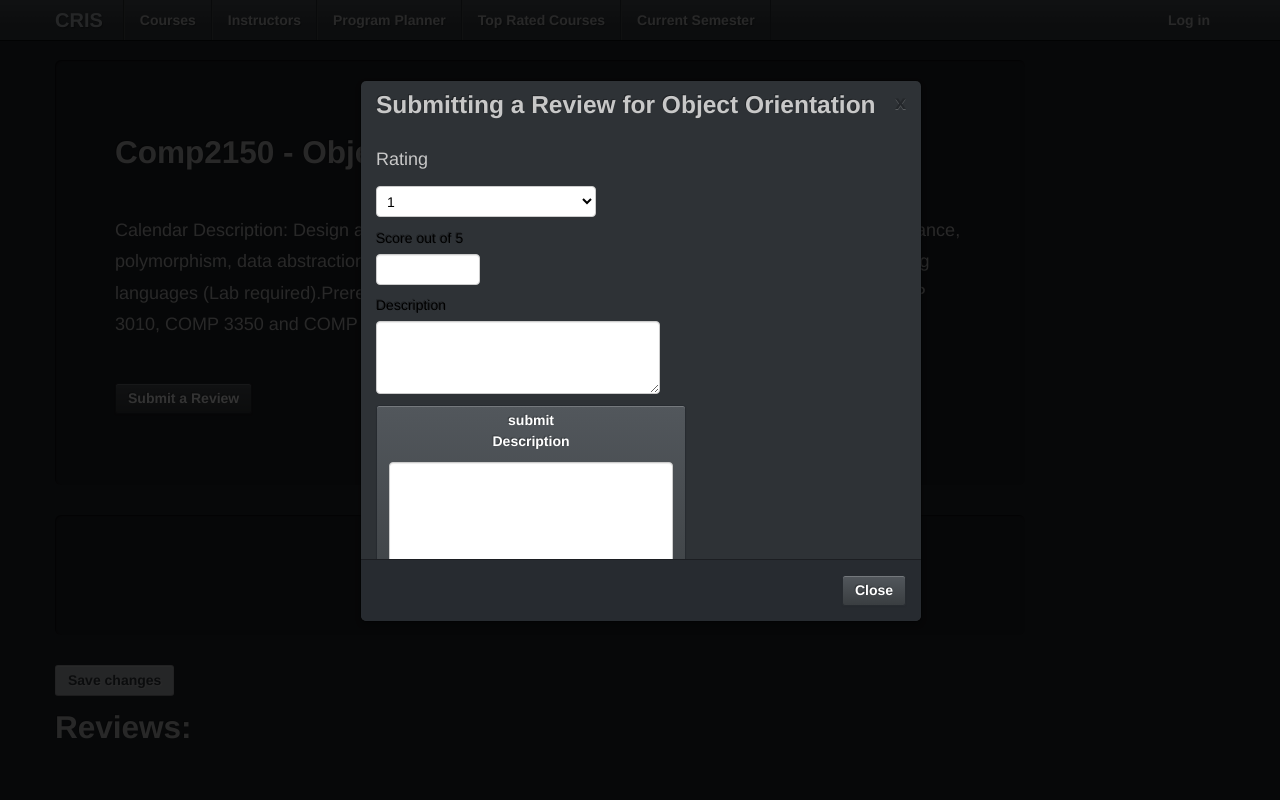
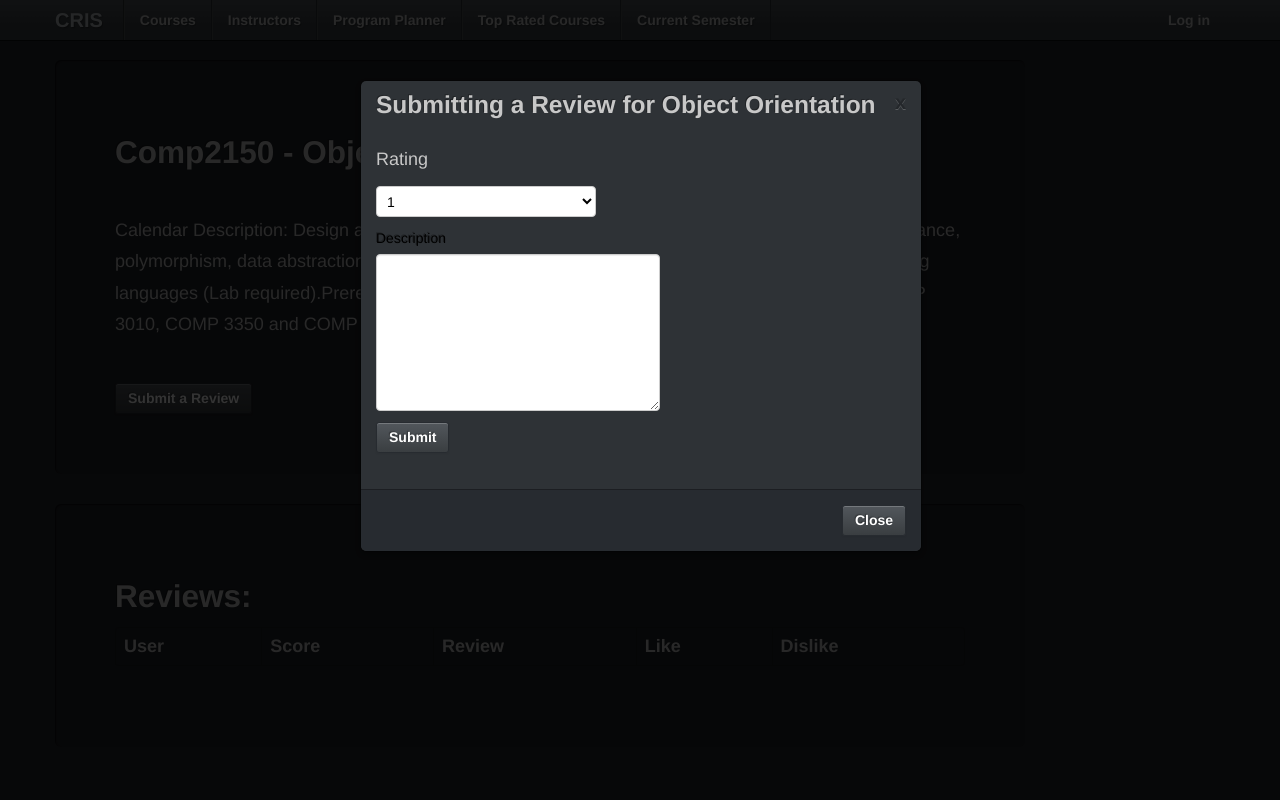
Before and after one commit to osemeabulu/COMP-4350--Group-8, a Flask app: template cris/templates/courses/show_course.html in a window 1280 px wide, after a click on "Submit a Review". Run offline with Flask 2, Linux system fonts and the light colour scheme; the template is opened without the code that fills it: values that come from a table or form of the project are taken from there, others are empty; data comes from the database, SQL or seed files in the repository; some libraries are stand-ins or nearby versions.

Commit message:
Fixed more merge issues with review model and show_course.html

```diff
--- a/cris/templates/courses/show_course.html
+++ b/cris/templates/courses/show_course.html
@@ -30,71 +30,25 @@
                         </select>
 					</div>
 					<div>
-
-						<label class="control-label" for="score">Score out of 5</label>
-						<input type="text" data-jsonify-name="rscr" class="input-small" id="score"></input>
-					</div>
-					<div>
 						<label class="control-label" for="description">Description</label>
-						<textarea class="input-xlarge" data-jsonify-name="rdesc" id="description" rows="3"></textarea>
-					</div>
-					<div>
-						<!--button type="submit" class="btn" data-toggle="modal" data-target="#reviewModal" data-show="false">submit</button-->
-						<button type="submit" class="btn">submit</button-->
-
-						<p>Description</p>
 						<textarea class="input-xlarge" data-jsonify-name="rdesc" id="description" rows="7"></textarea>
-
 					</div>
                     <button type="submit" class="btn">Submit</button>
 				</fieldset>
 			</form>
             </div>
-
             <div class="modal-footer">
                 <button class="btn" data-dismiss="modal" aria-hidden="true">Close</button>
             </div>
         </div>
 
-        <p>
-			<!--
-			<a class="btn btn-primary btn-small" href="" id="submit">
-				submit
-			</a>
-			-->
-
-			<!--
-            <button class="btn btn-success btn-mini"><i class="icon-white icon-thumbs-up"></i></button>
-            <button class="btn btn-danger btn-mini"><i class="icon-white icon-thumbs-down"></i></button>
-            -->
-        </p>
     </div>
 
-    <!--div class="hero-unit"-->
-
-    <div class="hero-unit" id="results">
-
-    </div>
-    <div id="reviewContainer">
-    	<div id="reviewModal" class="modal hide fade" tabindex="-1" role="dialog" aria-labelledby="myModalLabel" aria-hidden="true">
-    		<div class="modal-header">
-    			<button type="button" class="close" data-dismiss="modal" aria-hidden="true">×</button>
-				<h3 id="myModalLabel"></h3>
-			</div>
-			<div class="modal-body">
-				<h3>Review Posted.</h3>
-			</div>
-			<div class="modal-footer">
-				<button class="btn" data-dismiss="modal" aria-hidden="true">Close</button>
-			</div>
+	<div class="hero-unit">
+    	<h2>Reviews:</h2>
+		<div id="results">
 		</div>
-	<button class="btn btn-primary">Save changes</button></div></div-->
-
-    <h2>Reviews:</h2>
-
-    </div>
-
-
+	</div>
 
 	<script>
 
@@ -105,28 +59,20 @@
 			},
 			function(data)
 			{
-				var content = '';
+			    var content = '';
 				var nil = null;
-				content += '<h2>Reviews</h2>'
-				$.each(data.reviews, function(i, item)
-				{
-					content += '<p>' + item.rdesc  + ' Score: ' + item.rscr + '</p> <div id="numup' + i + '"><p>' + item.upvote + ' likes <button class="btn btn-success btn-mini" onclick="vote_reviews(' + i + ', ' + item.upvote + ', ' + nil + ', \'' + item.cid + '\')"><i class="icon-white icon-thumbs-up"></i></button></p></div>' +
-								'<div id="numdown' + i + '"><p>' + item.downvote + ' dislikes <button class="btn btn-danger btn-mini" onclick="vote_reviews(' + i + ', ' + nil + ', ' + item.downvote + ', \'' + item.cid + '\')"><i class="icon-white icon-thumbs-down"></i></button></p></div>'
-
-
-				});
-
-			    /*var content = '';
-
-			    content += '<table class="table table-bordered"><thead><tr><th>User</th><th>Score</th><th>Review</th><th>Like/Dislike</th></tr></thead><tbody>';
+			    content += '<table class="table table-bordered"><thead><tr><th>User</th><th>Score</th><th>Review</th><th>Like</th><th>Dislike</th></tr></thead><tbody>';
 
 				$.each(data.reviews, function(i, item)
 				{
-					content += '<tr><td>N/A</td><td>'+ item.rscr + '</td><td>' + item.rdesc + '</td><td>  <button class="btn btn-success btn-mini" id="upvote' + item.id +'"><i class="icon-white icon-thumbs-up"></i></button>\n' +
-								'<button class="btn btn-danger btn-mini" id="downvote' + item.id +'"><i class="icon-white icon-thumbs-down"></i></button></td></tr>';
+					content += '<tr><td>N/A</td><td>'+ item.rscr + '</td><td>' + item.rdesc + '</td><td id="numup' + i + '">' + item.upvote;
+
+					content +=  '<button class="btn btn-success btn-mini" onclick="vote_reviews(' + i + ', ' + item.upvote + ', ' + nil + ', \'' + item.cid + '\')"><i class="icon-white icon-thumbs-up"></i></button></td>\n';
+
+					content +=	'<td id="numdown' + i + '">' + item.downvote + '<button class="btn btn-danger btn-mini" onclick="vote_reviews(' + i + ', ' + nil + ', ' + item.downvote + ', \'' + item.cid + '\')"><i class="icon-white icon-thumbs-down"></i></button></td></tr>';
 				});
 
-                content+='</tbody></table>';*/
+                content+='</tbody></table>';
 
 				$('#results').empty().append(content);
 			});
@@ -137,14 +83,12 @@
 		$('#review').submit(function() {
 			var formObject = new Object();
 
-			formObject.cid = $('input[id="cid"]').val();
-			formObject.rscr = $('input[id="score"]').val();
+			formObject.cid = "{{course.cid}}";
+			formObject.rscr = $('select[id="score"]').val();
 			formObject.rdesc = $('textarea[id="description"]').val();
 			formObject.rvote = 0;
 			formObject.upvote = 0;
 			formObject.downvote = 0;
-
-			var result;
 
 			$.ajax({
 				type: "POST",
@@ -152,45 +96,15 @@
 				url: "{{ url_for('reviews.submit_review') }}",
 				data: JSON.stringify(formObject),
 				success: function (data) {
-					//result = '<p>' + data.rdesc  + ' [ ' + data.rscr + ' ]</p>  <p id="numup">(' + data.upvote + ')</p><button id="upbtn" class="btn btn-success btn-mini"><i class="icon-white icon-thumbs-up"></i></button>' +
-								//'<p id="numdown">(' + data.downvote + ')</p><button id="downbtn" class="btn btn-danger btn-mini"><i class="icon-white icon-thumbs-down"></i></button>\n';
-					$('#results').append(result);
-					$('#reviewModal').modal('show');
-					$('#reviewModal').on('hidden', function(){
-						location.reload();
-
-					});
+					location.reload();
 
 				},
 				dataType:"json"
 			});
 
+
 			return false;
-
-		/*$('#review').submit(function () {
-		    var formObject = new Object();
-
-		    formObject.cid = "{{ course.cid }}"
-		    formObject.rscr = $('select[id="score"]').val()
-		    formObject.rdesc = $('textarea[id="description"]').val()
-		    formObject.rvote = 0
-
-		    var result;
-		    $.ajax({
-		        type: "POST",
-		        contentType: "application/json; charset=utf-8",
-		        url: "{{ url_for('reviews.submit_review') }}",
-		        data: JSON.stringify(formObject),
-		        success: function (data) {
-		            location.reload();
-		        },
-		        dataType: "json"
-		    });
-
-		    $('#submitReview').modal('hide')
-
-		    return false;
-		});*/
+		});
 
 		function vote_reviews(i, upvote, downvote, cid)
 		{
@@ -210,10 +124,10 @@
 
 			}, function(data) {
         		if(upvote != null){
-        			$('#numup'+ i).html('<div id="numup"><p>' + data.result + ' likes <button class="btn btn-success btn-mini"><i class="icon-white icon-thumbs-up"></i></button></p></div>')
+        			$('#numup'+ i).html(data.result + '<button class="btn btn-success btn-mini"><i class="icon-white icon-thumbs-up"></i></button>')
         		}
         		else{
-        			$('#numdown' + i).html('<div id="numdown"><p>' + data.result + ' dislikes <button class="btn btn-danger btn-mini"><i class="icon-white icon-thumbs-down"></i></i></button></p></div>')
+        			$('#numdown' + i).html(data.result + '<button class="btn btn-danger btn-mini"><i class="icon-white icon-thumbs-down"></i></i></button>')
         		}
         	});
 
```
